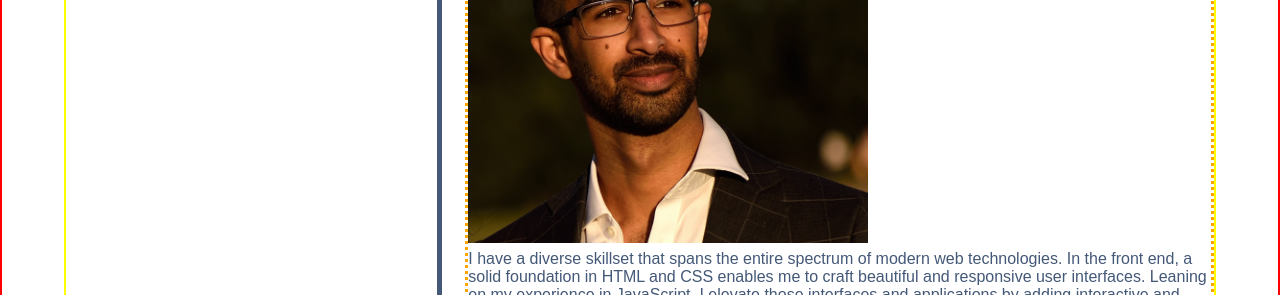
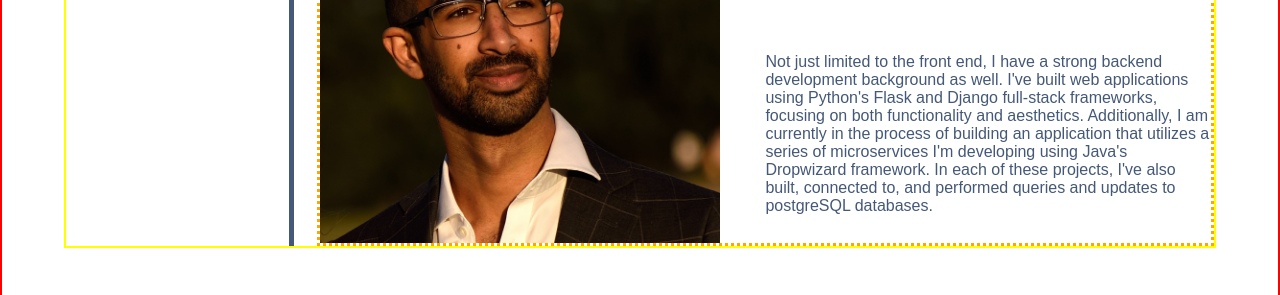
Before and after one commit to Aaron-Heath/portfolio, a plain HTML site: page index.html in a window 1280 px wide. Shown: the part 364-659 px from the top of the page. Drawn offline with Linux system fonts and the light colour scheme.

Commit message:
change content spacing. Right content takes up more space

```diff
--- a/assets/css/style.css
+++ b/assets/css/style.css
@@ -131,7 +131,7 @@ header a::after {
     justify-content: center;
     margin-left: 2%;
 
-    flex: 2;
+    flex: 4;
     border: 3px dotted orange;
 }
 
```
